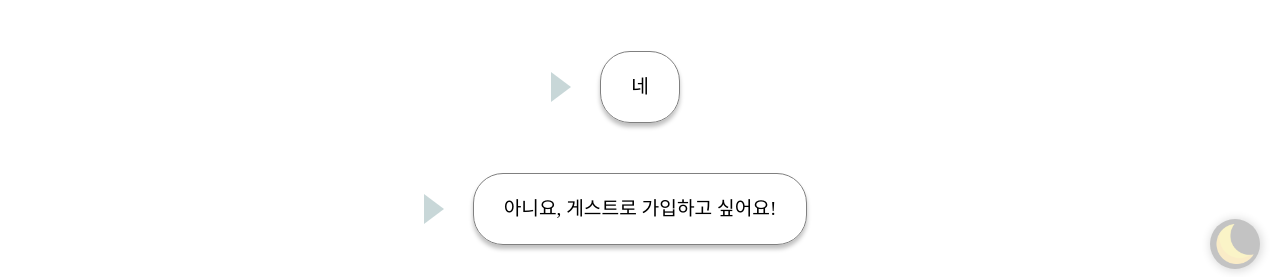
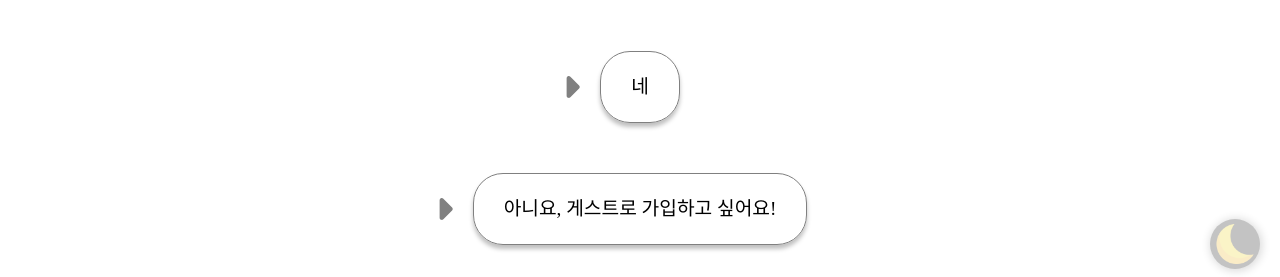
Before and after one commit to DKU-D-Coding-teams/2023-1-developers, a React (Create React App) app in the folder frontend/: page /register/student-check in a window 1280 px wide. Shown: the part 431-708 px from the top of the page. Built offline with nearby package versions, Linux system fonts and the light colour scheme; a web font is replaced by a local one.

Commit message:
refactor: FontAwesome 도입

```diff
--- a/frontend/src/pages/register/IdPwRegister.tsx
+++ b/frontend/src/pages/register/IdPwRegister.tsx
@@ -22,6 +22,16 @@
 
   const handleSubmit = async (e: FormEvent<HTMLFormElement>) => {
     e.preventDefault();
+
+    handleInputExceptions();
+
+    const response = await postEmailCheck("bubbletea03@naver.com");
+    const authCode = response.data.data;
+
+    navigate("/register/profile");
+  };
+
+  const handleInputExceptions = () => {
     const idReg = /^[0-9a-z]{4,16}$/; // 숫자 또는 알파벳 6글자 이상 16글자 이하
     const pwReg = /^.{8,25}$/; // 모든 문자 6글자 이상 25글자 이하
     if (!idReg.test(inputState.id)) {
@@ -36,11 +46,6 @@
       setWarning("※비밀번호 재입력이 일치하지 않습니다!");
       return;
     }
-
-    const response = await postEmailCheck("bubbletea03@naver.com");
-    const authCode = response.data.data;
-
-    navigate("/register/profile");
   };
 
   return (
--- a/frontend/src/pages/register/StudentCheck.tsx
+++ b/frontend/src/pages/register/StudentCheck.tsx
@@ -1,3 +1,5 @@
+import { faCaretRight } from "@fortawesome/free-solid-svg-icons";
+import { FontAwesomeIcon } from "@fortawesome/react-fontawesome";
 import { Title } from "components";
 import styled from "styled-components";
 import { waitAndDragUpFadeIn } from "styles";
@@ -11,11 +13,11 @@
         단국대학교 학생이신가요?
       </Title>
       <AnswerButton>
-        <Triangle />
+        <ArrowIcon icon={faCaretRight} />
         　네
       </AnswerButton>
       <AnswerButton>
-        <Triangle />
+        <ArrowIcon icon={faCaretRight} />
         아니요, 게스트로 가입하고 싶어요!
       </AnswerButton>
     </>
@@ -45,15 +47,13 @@
   animation: ${waitAndDragUpFadeIn} 2s;
 `;
 
-const Triangle = styled.div`
+const ArrowIcon = styled(FontAwesomeIcon)`
   position: absolute;
   top: 50%;
   left: -30px;
   transform: translate(-50%, -50%);
-  width: 0;
-  height: 0;
-  border-bottom: 15px solid transparent;
-  border-top: 15px solid transparent;
-  border-left: 20px solid #c8d7d8;
-  border-right: 20px solid transparent;
+
+  width: 35px;
+  height: 35px;
+  color: gray;
 `;
```
